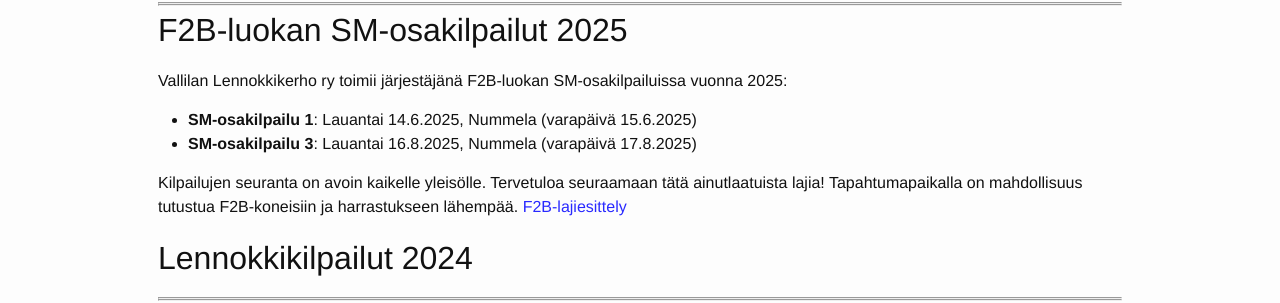
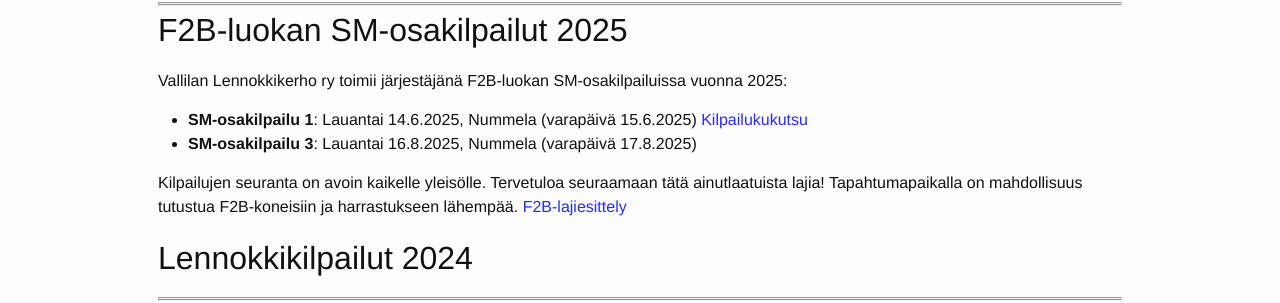
Before and after one commit to vallilanlennokkikerho/vallilanlennokkikerho.github.io, a Jekyll site: the page built from kilpailut/index.md, in a window 1280 px wide and 900 px high. Shown: the part 164-467 px from the top of the window. Built offline with Jekyll 4.4.1, drawn with Linux system fonts in a browser that asks for light colours.

Commit message:
F2B 1 / 2025

```diff
--- a/kilpailut/index.md
+++ b/kilpailut/index.md
@@ -13,7 +13,7 @@ keywords: Vallilan lennokkikerho, vallilan lennokkikerho, Valkka, valkka, Vallil
 
 Vallilan Lennokkikerho ry toimii järjestäjänä F2B-luokan SM-osakilpailuissa vuonna 2025:
 
-- **SM-osakilpailu 1**: Lauantai 14.6.2025, Nummela (varapäivä 15.6.2025)
+- **SM-osakilpailu 1**: Lauantai 14.6.2025, Nummela (varapäivä 15.6.2025) [Kilpailukukutsu](https://lennokit.net/showthread.php?t=75147)
 - **SM-osakilpailu 3**: Lauantai 16.8.2025, Nummela (varapäivä 17.8.2025)
 
 Kilpailujen seuranta on avoin kaikelle yleisölle. Tervetuloa seuraamaan tätä ainutlaatuista lajia! Tapahtumapaikalla on mahdollisuus tutustua F2B-koneisiin ja harrastukseen lähempää.
```
